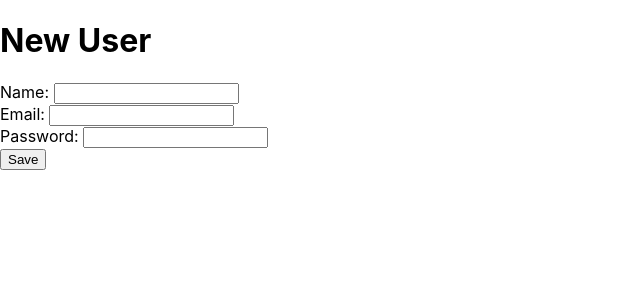
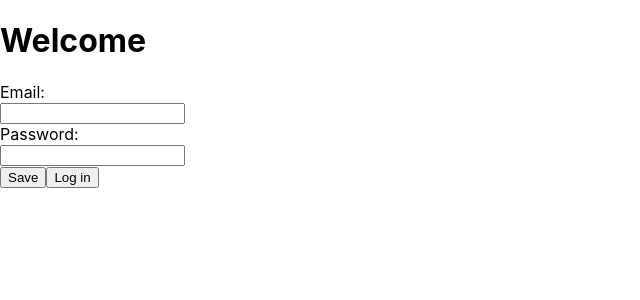
Before and after one commit to kevinaraujo/react-from-zero-advanced, a React (Create React App) app: page / in a window 1280 px wide. Shown: the top 300 px of the page, without its empty margins (0-640 px from the left). Built offline with nearby package versions, Linux system fonts and the light colour scheme; no server answers.

Commit message:
Created login and save screens using firebase.

```diff
--- a/src/App.js
+++ b/src/App.js
@@ -10,12 +10,15 @@ class App extends Component {
         super(props);
 
         this.state = {
-            name: '',
+            user: null,
             email: '',
             password: ''
         };
 
+        this.auth = this.auth.bind(this);
         this.save = this.save.bind(this);
+        this.login = this.login.bind(this);
+        this.logout = this.logout.bind(this);
 
         let firebaseConfig = {
             apiKey: "AIzaSyDzWmNTf3MsLpMJ5DAoYANxdxkzTzI3kH4",
@@ -30,28 +33,21 @@ class App extends Component {
         if(!firebase.apps.length){
             firebase.initializeApp(firebaseConfig);
         }
+    }
 
+    componentDidMount() {
+        this.auth();
+    }
+
+    auth() {
         firebase.auth().onAuthStateChanged((user) => {
             if (user) {
-                let {uid} = user;
-
-                firebase.database().ref('users').child(uid).set({
-                    name: this.state.name,
-                    email: this.state.email,
-                    password: this.state.password
-                })
-                .then(() => {
-                    this.setState({
-                        name: '',
-                        email: '',
-                        password: ''
-                    });
-                });
+                this.setState({user: user});
             }
         });
     }
 
-    save(e) {
+    save() {
         firebase.auth().createUserWithEmailAndPassword(
             this.state.email,
             this.state.password
@@ -73,29 +69,55 @@ class App extends Component {
             alert(`Error code: ${error.code}`);
             return;
         });
-
-        e.preventDefault();
     }
 
+    login() {
+        firebase.auth().signInWithEmailAndPassword(
+            this.state.email,
+            this.state.password
+        )
+        .catch((error) => {
+            alert(`Error code: ${error.code}`);
+        });
+    }
+
+    logout() {
+        firebase.auth().signOut()
+        .then(() => {
+            this.setState({user: null});
+            alert('Logged out successfully!')
+        })
+    }
 
     render() {
 
         return (
             <div>
-                <h1>New User</h1>
-                <form onSubmit={(e) => this.save(e)}>
-                    Name: <input type="text" value={this.state.name}
-                    onChange={(e) => this.setState({name: e.target.value })}/>
-                   <br/>
-                    Email: <input type="text" value={this.state.email}
-                    onChange={(e) => this.setState({email: e.target.value })}/>
-                   <br/>
-                    Password: <input type="text" value={this.state.password}
-                    onChange={(e) => this.setState({password: e.target.value })}/>
-                    <br/>
+                { this.state.user ?
+                    <div>
+                        <h1>Admin Panel</h1>
+                        <p>Welcome</p>
+                        <p>
+                            {this.state.user.email}<br/>
+                            {this.state.user.uid}
+                        </p>
+                        <button onClick={this.logout}>Log out </button>
+                    </div>
+                :
+                    <div>
+                        <h1>Welcome</h1>
 
-                    <button type="submit">Save</button>
-                </form>
+                        Email:<br/><input type="text" value={this.state.email}
+                        onChange={(e) => this.setState({email: e.target.value })}/>
+                        <br/>
+                        Password:<br/><input type="text" value={this.state.password}
+                        onChange={(e) => this.setState({password: e.target.value })}/>
+                        <br/>
+
+                        <button onClick={this.save}>Save</button>
+                        <button onClick={this.login}>Log in </button>
+                    </div>
+                }
             </div>
         );
     }
```
Also changed, not shown: 1 other file (tests, documents, lock files or other folders).
